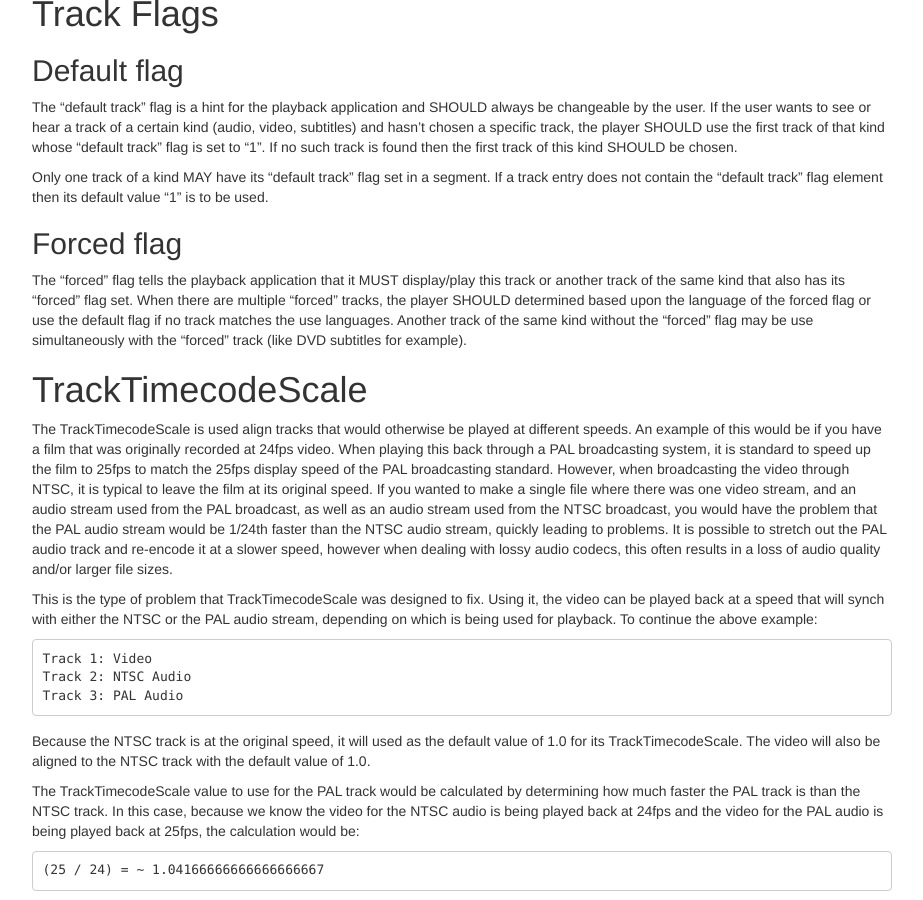
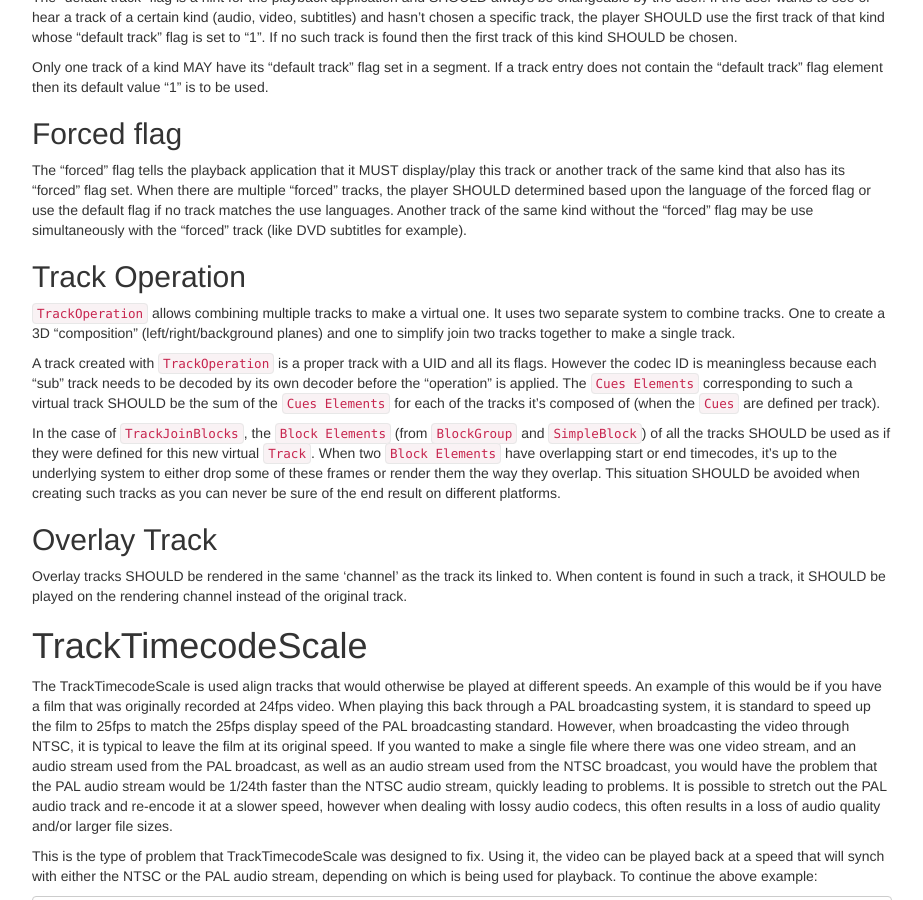
Before and after one commit to ietf-wg-cellar/matroska-specification, a Jekyll site: the page built from notes.md, in a window 1280 px wide and 900 px high, scrolled down 5219 px. Shown: the whole window, without its empty margins (273-1196 px from the left). Built offline with Jekyll 4.4.1, drawn with Linux system fonts in a browser that asks for light colours; our own code applies the rules of GitHub Pages for plain Markdown files; some of the changed text lies outside the part shown.

Commit message:
moves track operation and overlay track under track flags section (#186)

```diff
--- a/notes.md
+++ b/notes.md
@@ -187,6 +183,18 @@ Only one track of a kind MAY have its "default track" flag set in a segment. If
 
 The "forced" flag tells the playback application that it MUST display/play this track or another track of the same kind that also has its "forced" flag set. When there are multiple "forced" tracks, the player SHOULD determined based upon the language of the forced flag or use the default flag if no track matches the use languages. Another track of the same kind without the "forced" flag may be use simultaneously with the "forced" track (like DVD subtitles for example).
 
+## Track Operation
+
+`TrackOperation` allows combining multiple tracks to make a virtual one. It uses two separate system to combine tracks. One to create a 3D "composition" (left/right/background planes) and one to simplify join two tracks together to make a single track.
+
+A track created with `TrackOperation` is a proper track with a UID and all its flags. However the codec ID is meaningless because each "sub" track needs to be decoded by its own decoder before the "operation" is applied. The `Cues Elements` corresponding to such a virtual track SHOULD be the sum of the `Cues Elements` for each of the tracks it's composed of (when the `Cues` are defined per track).
+
+In the case of `TrackJoinBlocks`, the `Block Elements` (from `BlockGroup` and `SimpleBlock`) of all the tracks SHOULD be used as if they were defined for this new virtual `Track`. When two `Block Elements` have overlapping start or end timecodes, it's up to the underlying system to either drop some of these frames or render them the way they overlap. This situation SHOULD be avoided when creating such tracks as you can never be sure of the end result on different platforms.
+
+## Overlay Track
+
+Overlay tracks SHOULD be rendered in the same 'channel' as the track its linked to. When content is found in such a track, it SHOULD be played on the rendering channel instead of the original track.
+
 # TrackTimecodeScale
 
 The TrackTimecodeScale is used align tracks that would otherwise be played at different speeds. An example of this would be if you have a film that was originally recorded at 24fps video. When playing this back through a PAL broadcasting system, it is standard to speed up the film to 25fps to match the 25fps display speed of the PAL broadcasting standard. However, when broadcasting the video through NTSC, it is typical to leave the film at its original speed. If you wanted to make a single file where there was one video stream, and an audio stream used from the PAL broadcast, as well as an audio stream used from the NTSC broadcast, you would have the problem that the PAL audio stream would be 1/24th faster than the NTSC audio stream, quickly leading to problems. It is possible to stretch out the PAL audio track and re-encode it at a slower speed, however when dealing with lossy audio codecs, this often results in a loss of audio quality and/or larger file sizes.
```
Also changed, not shown: other parts of notes.md (+1 -13 lines).
